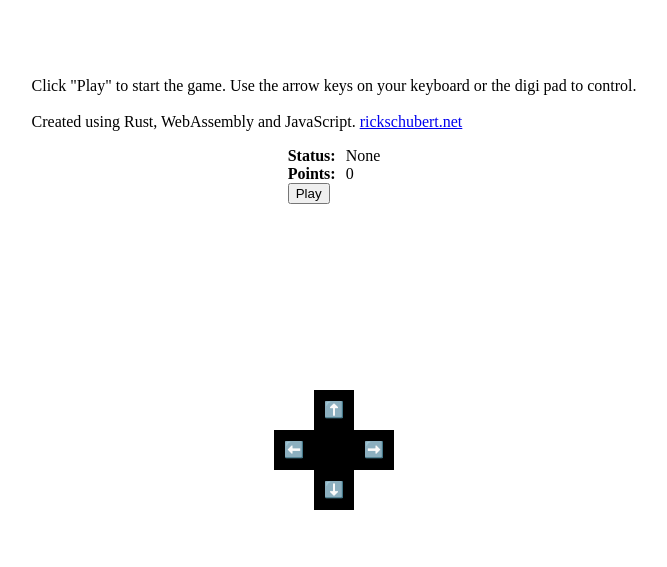
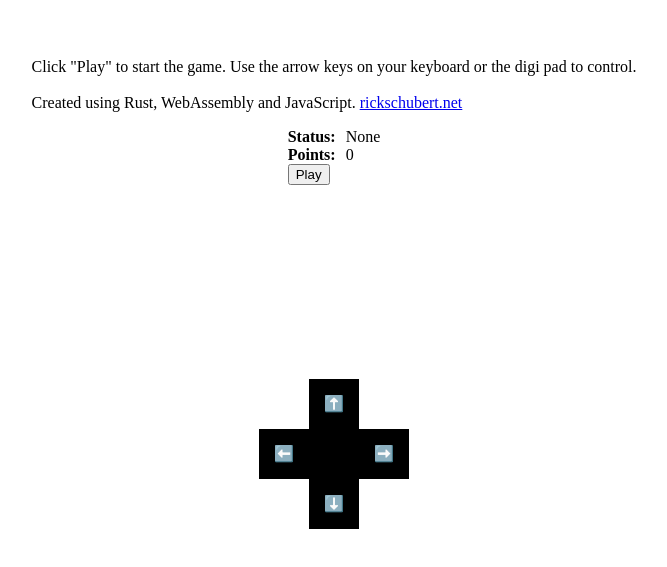
Before and after one commit to rickschubert/snake, a plain HTML site: page index.html in a window 1280 px wide. Shown: the part 107-674 px from the top of the page, without its empty margins (306-973 px from the left). Drawn offline with Linux system fonts and the light colour scheme; no server answers.

Commit message:
Update from https://github.com/rickschubert/rust-udemy-course/commit/62846cdea03044a6249783164ff9fd404a61ef59

```diff
--- a/index.html
+++ b/index.html
@@ -34,27 +34,27 @@
 
     /* Controls */
     #controls {
-      margin: 1em auto 1em auto;
-      width: 120px;
-      height: 120px;
+      margin: 1.5em auto 1em auto;
+      width: 150px;
+      height: 150px;
       position: relative;
     }
 
     #controls div {
       position: absolute;
-      width: 40px;
-      height: 40px;
+      width: 50px;
+      height: 50px;
       background-color: black
     }
 
     #map {
-      top: 40px;
-      left: 40px;
+      top: 50px;
+      left: 50px;
     }
 
     #right {
       right: 0px;
-      top: 40px;
+      top: 50px;
       align-items: center;
       justify-content: center;
       display: flex;
@@ -62,14 +62,14 @@
 
     #left {
       left: 0px;
-      top: 40px;
+      top: 50px;
       align-items: center;
       justify-content: center;
       display: flex;
     }
 
     #up {
-      left: 40px;
+      left: 50px;
       top: 0;
       align-items: center;
       justify-content: center;
@@ -77,7 +77,7 @@
     }
 
     #down {
-      left: 40px;
+      left: 50px;
       bottom: 0;
       align-items: center;
       justify-content: center;
```
